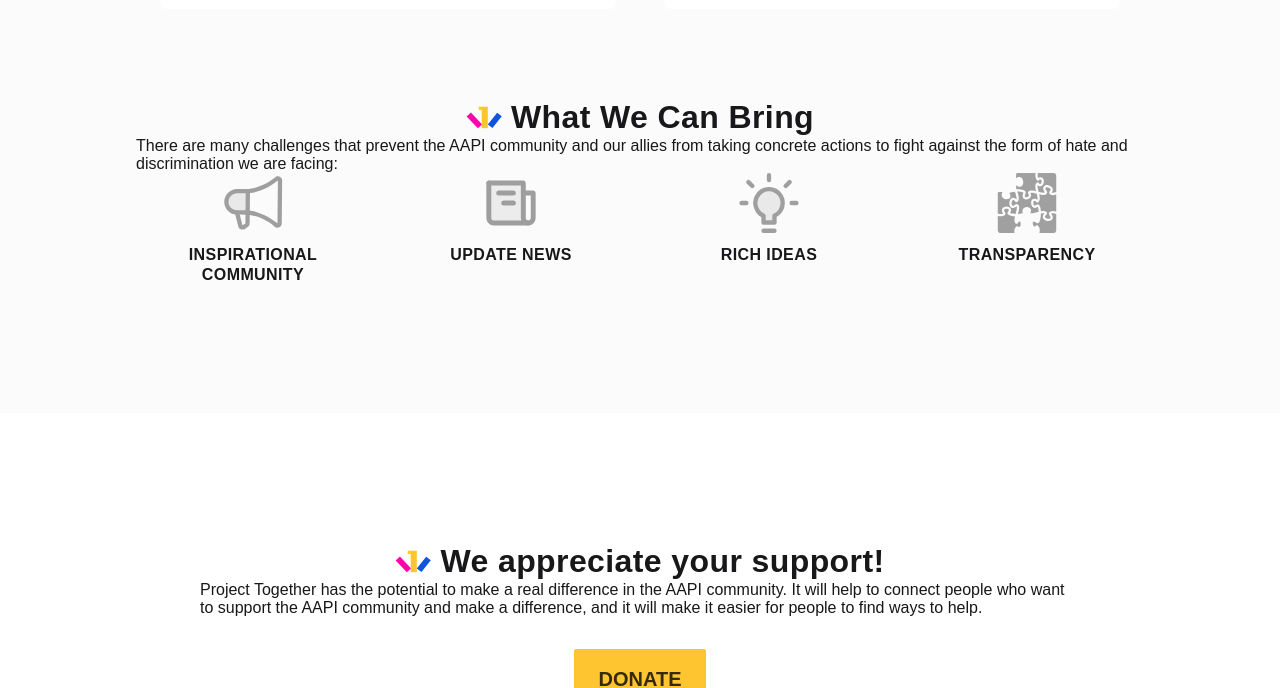
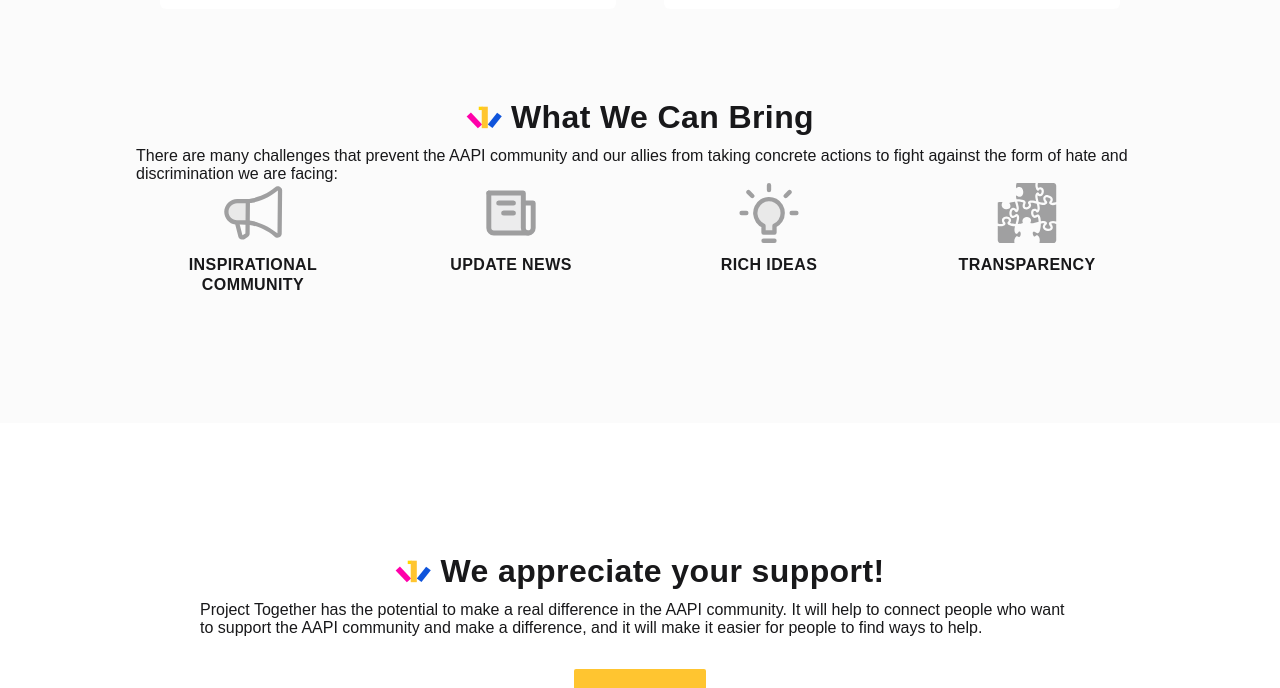
Before and after one commit to 1thing-org/1thing.org, a React (Create React App) app: page /projects/project-together in a window 1280 px wide. Shown: the part 1600-2288 px from the top of the page. Built offline with nearby package versions, Linux system fonts and the light colour scheme; no server answers.

Commit message:
update css

```diff
--- a/src/components/projects/projectTogether/bottomSection/BottomSec.css
+++ b/src/components/projects/projectTogether/bottomSection/BottomSec.css
@@ -87,7 +87,8 @@
     font-weight: 400;
     line-height: normal;
     text-align: left;
-    margin: 0;
+    padding-top:10px;
+    margin-bottom: 0;
 }
 
 #lower {
```
